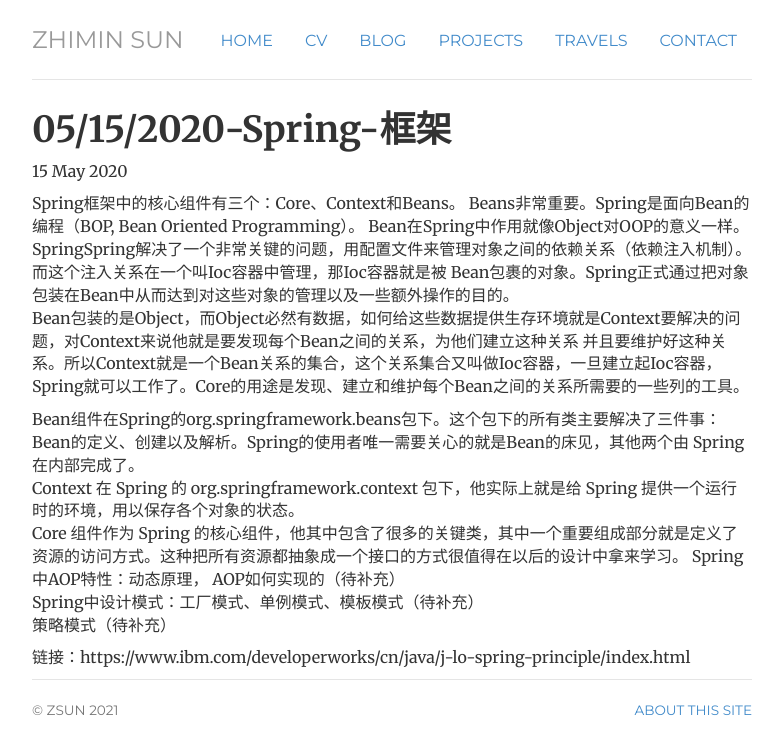
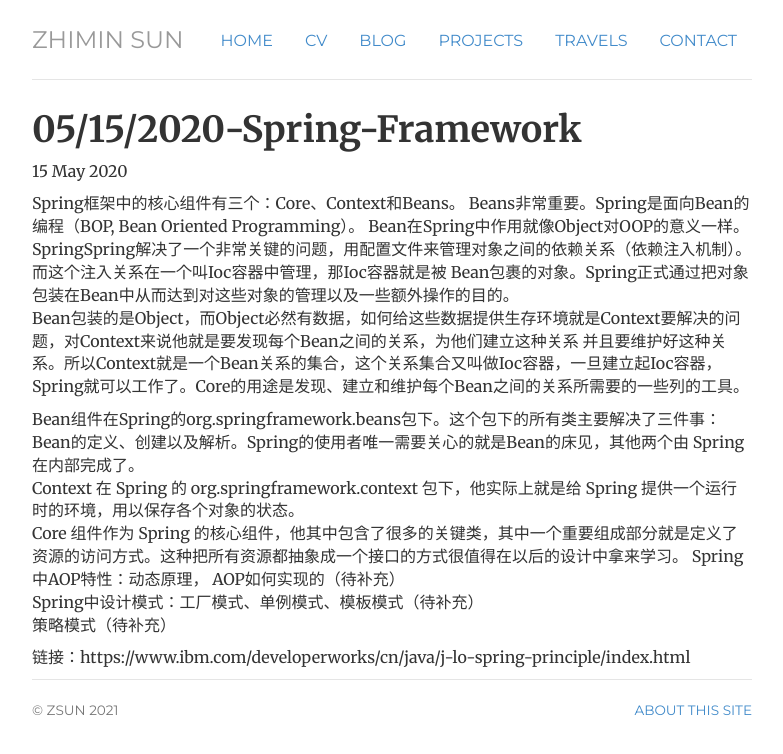
Before and after one commit to Zoe353/Zoe353.github.io, a Jekyll site: the page built from _posts/2020-05-15-Spring-Framework.md, in a window 1280 px wide. Shown: the top 754 px of the page, without its empty margins (248-1031 px from the left). Built offline with Jekyll 4.4.1, drawn with Linux system fonts in a browser that asks for light colours.

```diff
--- a/_posts/2020-05-15-Spring-框架.md
+++ b/_posts/2020-05-15-Spring-Framework.md
@@ -1,6 +1,6 @@
 ---
 layout: post
-title: "05/15/2020-Spring-框架"
+title: "05/15/2020-Spring-Framework"
 markdown: kramdown
 date: 2020-05-15
 ---
```
